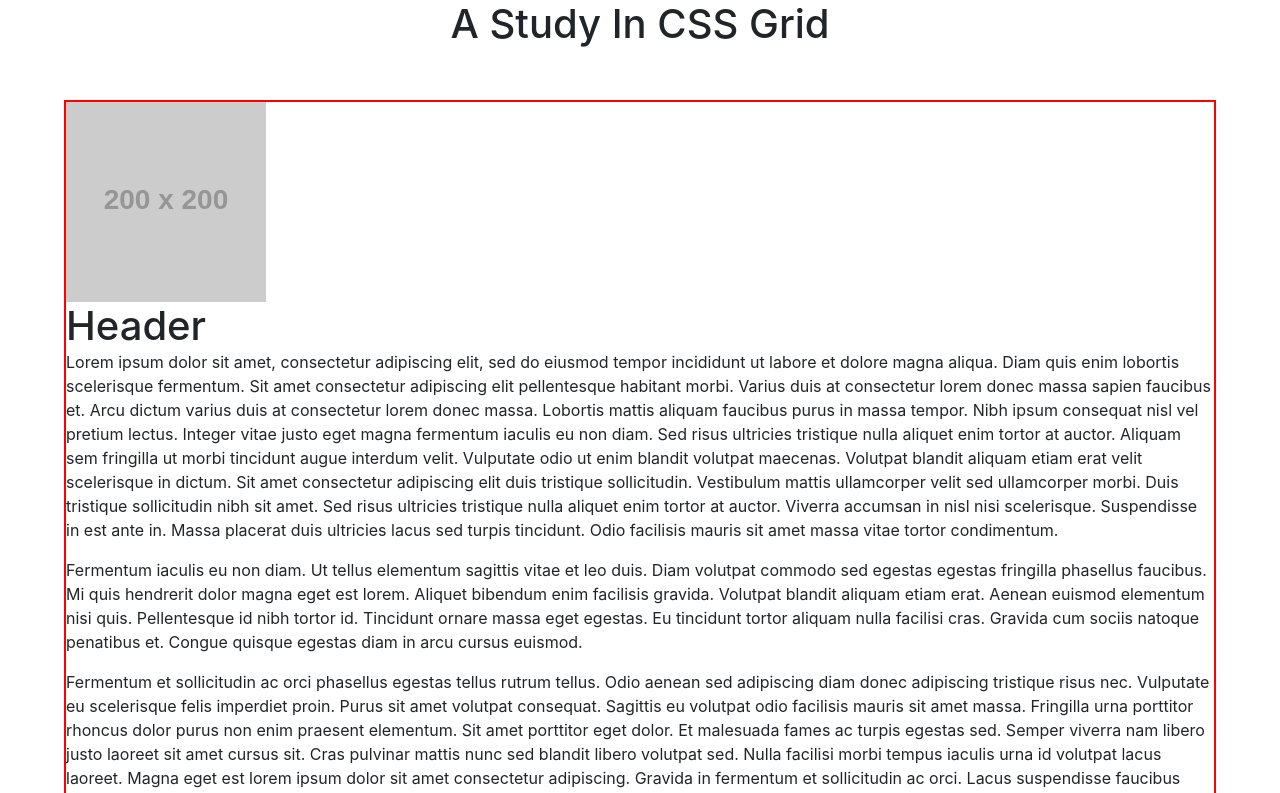
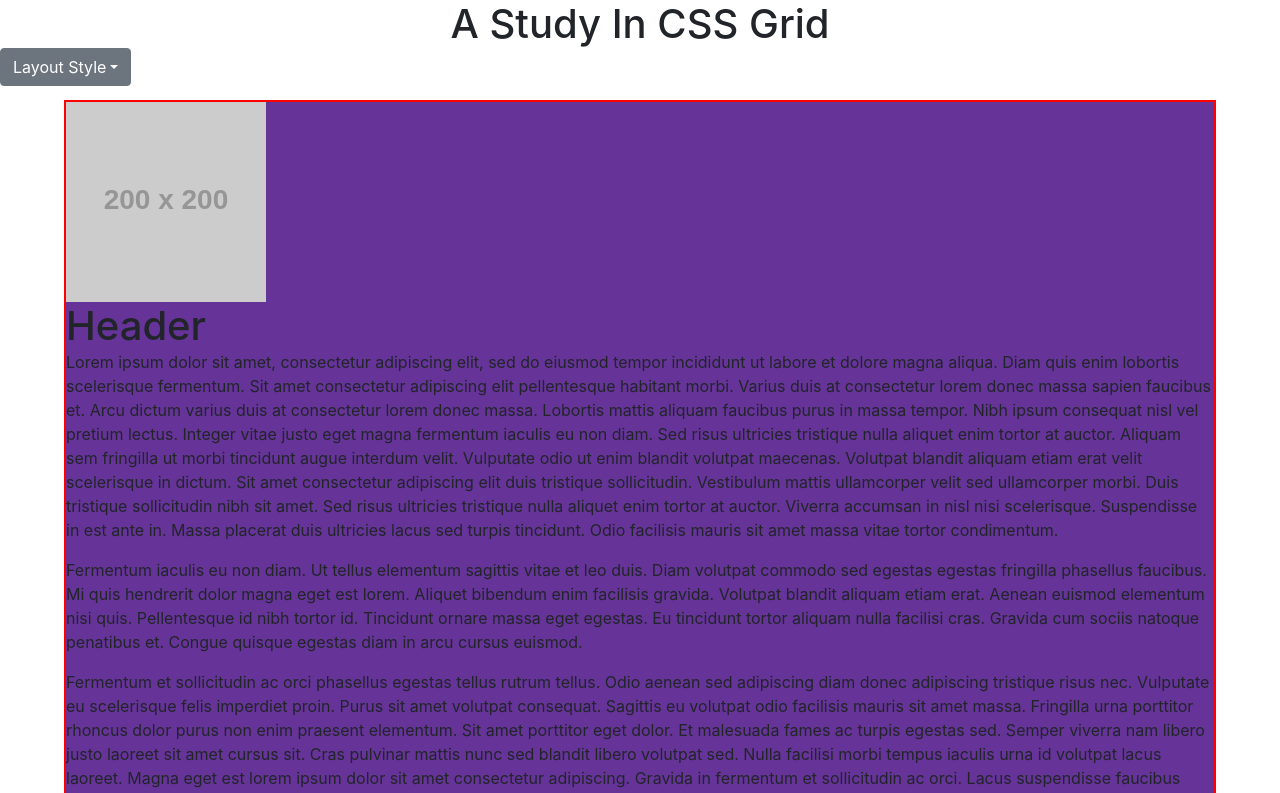
Before and after one commit to paulrobhendrickson/a-study-in-grid, a React (Create React App) app: page / in a window 1280 px wide. Shown: the top 793 px of the page. Built offline with nearby package versions, Linux system fonts and the light colour scheme.

Commit message:
able to change style sheets from dropdown

```diff
--- a/public/index.html
+++ b/public/index.html
@@ -45,5 +45,20 @@
       To begin the development, run `npm start` or `yarn start`.
       To create a production bundle, use `npm run build` or `yarn build`.
     -->
+    <script
+      src="https://code.jquery.com/jquery-3.4.1.slim.min.js"
+      integrity="sha384-J6qa4849blE2+poT4WnyKhv5vZF5SrPo0iEjwBvKU7imGFAV0wwj1yYfoRSJoZ+n"
+      crossorigin="anonymous"
+    ></script>
+    <script
+      src="https://cdn.jsdelivr.net/npm/popper.js@1.16.0/dist/umd/popper.min.js"
+      integrity="sha384-Q6E9RHvbIyZFJoft+2mJbHaEWldlvI9IOYy5n3zV9zzTtmI3UksdQRVvoxMfooAo"
+      crossorigin="anonymous"
+    ></script>
+    <script
+      src="https://stackpath.bootstrapcdn.com/bootstrap/4.4.1/js/bootstrap.min.js"
+      integrity="sha384-wfSDF2E50Y2D1uUdj0O3uMBJnjuUD4Ih7YwaYd1iqfktj0Uod8GCExl3Og8ifwB6"
+      crossorigin="anonymous"
+    ></script>
   </body>
 </html>
--- /dev/null
+++ b/public/media/styles/color-schemes/color-scheme-a.css
@@ -0,0 +1,3 @@
+.FakeBody {
+  border: 2px solid red;
+}
--- /dev/null
+++ b/public/media/styles/color-schemes/color-scheme-b.css
@@ -0,0 +1,3 @@
+.FakeBody {
+  border: 2px solid rebeccapurple;
+}
--- a/public/media/styles/large-layouts/large-layout-a.css
+++ b/public/media/styles/large-layouts/large-layout-a.css
@@ -0,0 +1,3 @@
+.FakeBody {
+  background-color: rebeccapurple;
+}
--- /dev/null
+++ b/public/media/styles/large-layouts/large-layout-b.css
@@ -0,0 +1,3 @@
+.FakeBody {
+  background-color: red;
+}
--- a/src/App.js
+++ b/src/App.js
@@ -1,12 +1,21 @@
-import React from "react";
+import React, { useState } from "react";
 import "./App.css";
 import PageHeader from "./Components/PageHeader/PageHeader";
 import FakeBody from "./Components/FakeBody/FakeBody";
+import LayoutStyleSheets from "./Media/LayoutStyleSheets.json";
 
 function App() {
+  const [styleSheets, setStyleSheets] = useState({
+    layout: LayoutStyleSheets.items[0].route
+  });
+
   return (
     <div className="App">
-      <PageHeader />
+      <link
+        rel="stylesheet"
+        href={`${process.env.PUBLIC_URL + styleSheets.layout}`}
+      />
+      <PageHeader styleSheets={styleSheets} setStyleSheets={setStyleSheets} />
       <FakeBody />
     </div>
   );
--- /dev/null
+++ b/src/Components/Dropdown/Dropdown.js
@@ -0,0 +1,41 @@
+import React from "react";
+
+function Dropdown({ styleSheetList, styleSheets, setStyleSheets }) {
+  console.log(styleSheetList);
+  return (
+    <div className="dropdown">
+      <div
+        className="btn btn-secondary dropdown-toggle"
+        role="button"
+        id="dropdownMenuLink"
+        data-toggle="dropdown"
+        aria-haspopup="true"
+        aria-expanded="false"
+      >
+        {styleSheetList.name}
+      </div>
+      <div className="dropdown-menu" aria-labelledby="dropdownMenuLink">
+        {styleSheetList.items.map(styleSheetObject => {
+          return (
+            <div
+              key={styleSheetObject.route}
+              className="dropdown-item"
+              onClick={() =>
+                styleSheetList.type === "layout"
+                  ? setStyleSheets({
+                      ...styleSheets,
+                      layout: styleSheetObject.route
+                    })
+                  : console.log("hi")
+              }
+            >
+              {styleSheetObject.name}
+            </div>
+          );
+        })}
+      </div>
+    </div>
+  );
+}
+
+export default Dropdown;
--- a/src/Components/PageHeader/PageHeader.css
+++ b/src/Components/PageHeader/PageHeader.css
@@ -1,4 +1,4 @@
 .buttons-section {
   display: flex;
-  background-color: red;
+  list-style: none;
 }
--- a/src/Components/PageHeader/PageHeader.js
+++ b/src/Components/PageHeader/PageHeader.js
@@ -1,11 +1,17 @@
 import React from "react";
 import "./PageHeader.css";
+import LayoutStyleSheets from "../../Media/LayoutStyleSheets.json";
+import Dropdown from "../Dropdown/Dropdown";
 
-function PageHeader() {
+function PageHeader({ styleSheets, setStyleSheets }) {
   return (
     <div className="PageHeader">
       <h1 style={{ textAlign: "center" }}>A Study In CSS Grid</h1>
-      <ul className="buttons-section"></ul>
+      <Dropdown
+        styleSheets={styleSheets}
+        setStyleSheets={setStyleSheets}
+        styleSheetList={LayoutStyleSheets}
+      />
     </div>
   );
 }
--- /dev/null
+++ b/src/Media/LayoutStyleSheets.json
@@ -0,0 +1,14 @@
+{
+  "name": "Layout Style",
+  "type": "layout",
+  "items": [
+    {
+      "name": "Large Style Sheet A",
+      "route": "/media/styles/large-layouts/large-layout-a.css"
+    },
+    {
+      "name": "Large Style Sheet B",
+      "route": "/media/styles/large-layouts/large-layout-b.css"
+    }
+  ]
+}
```
Also changed, not shown: src/Media/ColorsStyleSheets.json (added, +14 -0 lines).
